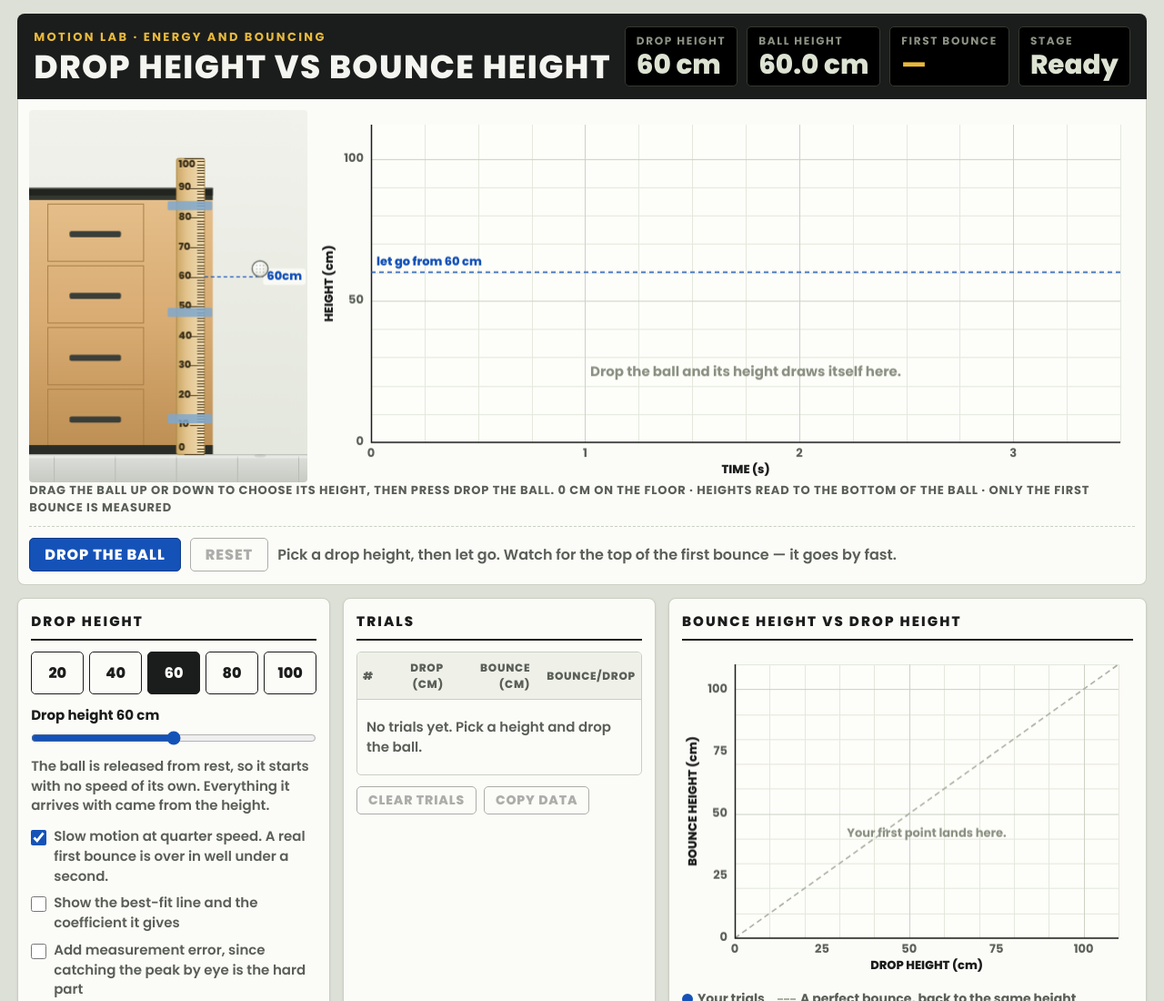
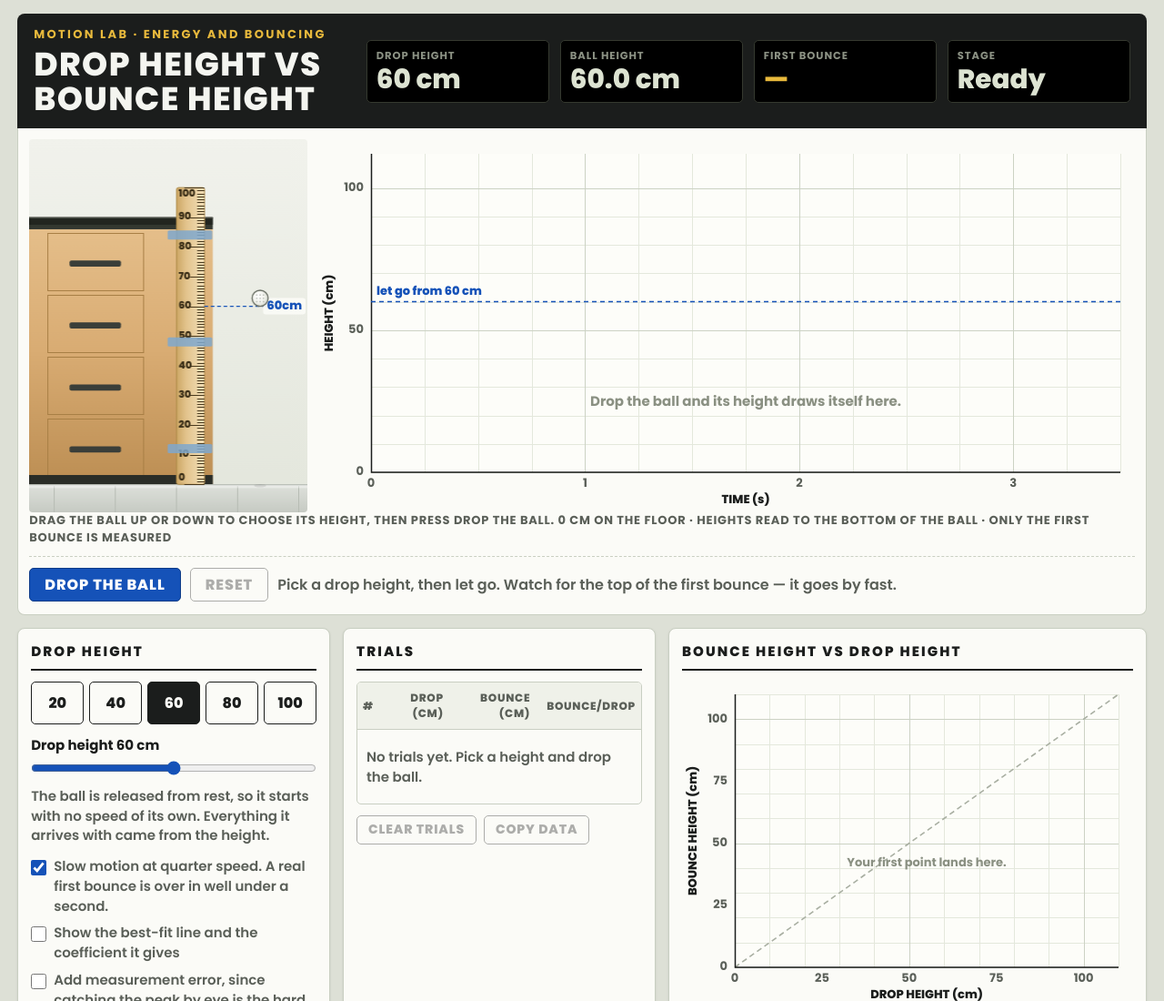
Before and after one commit to dlamarr23-bit/sim-library, a plain HTML site: page bouncing-ball/index.html in a window 1280 px wide. Shown: the top 1100 px of the page at 91% size. Drawn offline with Linux system fonts and the light colour scheme.

Commit message:
Add files via upload

```diff
--- a/bouncing-ball/index.html
+++ b/bouncing-ball/index.html
@@ -110,13 +110,15 @@ body{margin:0;background:var(--bench)}
 .cvlab-eyebrow{display:block;font-family:var(--font-m);font-size:13px;letter-spacing:.18em;font-weight:700;
   text-transform:uppercase;color:var(--tape);margin-bottom:4px}
 .cvlab-head h1{font-size:clamp(24px,2.8vw,36px);text-transform:uppercase;letter-spacing:.04em;line-height:1.05}
-.cvlab-readouts{display:flex;flex-wrap:wrap;gap:10px;align-items:stretch}
-.cvlab-ro{background:var(--ro-bg);border:1px solid var(--ro-line);border-radius:5px;padding:6px 12px;min-width:120px}
-.cvlab-ro-k{display:block;font-family:var(--font-m);font-size:12px;letter-spacing:.14em;font-weight:700;
-  text-transform:uppercase;color:var(--ro-k)}
-.cvlab-ro-v{display:block;font-family:var(--font-m);font-size:clamp(22px,2.3vw,36px);font-weight:800;line-height:1.15;
+.cvlab-readouts{display:grid;grid-template-columns:repeat(4,minmax(0,1fr));gap:12px;align-items:stretch;
+  flex:0 1 840px;width:100%;min-width:0;max-width:100%}
+.cvlab-ro{background:var(--ro-bg);border:1px solid var(--ro-line);border-radius:5px;padding:8px 10px;min-width:0}
+.cvlab-ro-k{display:block;font-family:var(--font-m);font-size:clamp(10px,.9vw,12px);letter-spacing:.08em;font-weight:700;
+  text-transform:uppercase;color:var(--ro-k);white-space:nowrap}
+.cvlab-ro-v{display:block;font-family:var(--font-m);font-size:clamp(20px,2.3vw,32px);font-weight:800;line-height:1.15;
   color:var(--ro-v);font-variant-numeric:tabular-nums;white-space:nowrap}
 .cvlab-ro-hi .cvlab-ro-v{color:var(--tape)}
+@media (max-width:600px){.cvlab-readouts{grid-template-columns:repeat(2,minmax(0,1fr))}}
 
 /* ---------- bench: apparatus + height-time trace ---------------------- */
 .cvlab-bench{background:var(--paper);border:1px solid var(--rule);border-top:0;
```
